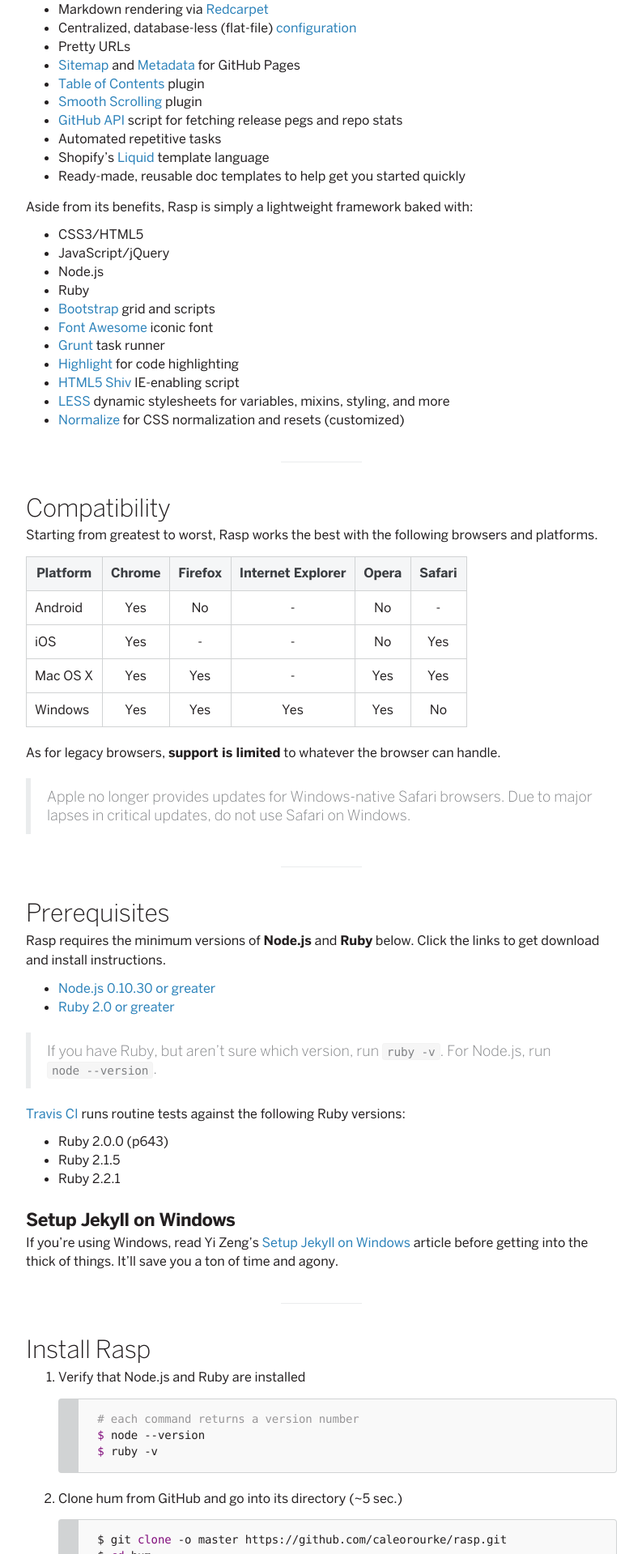
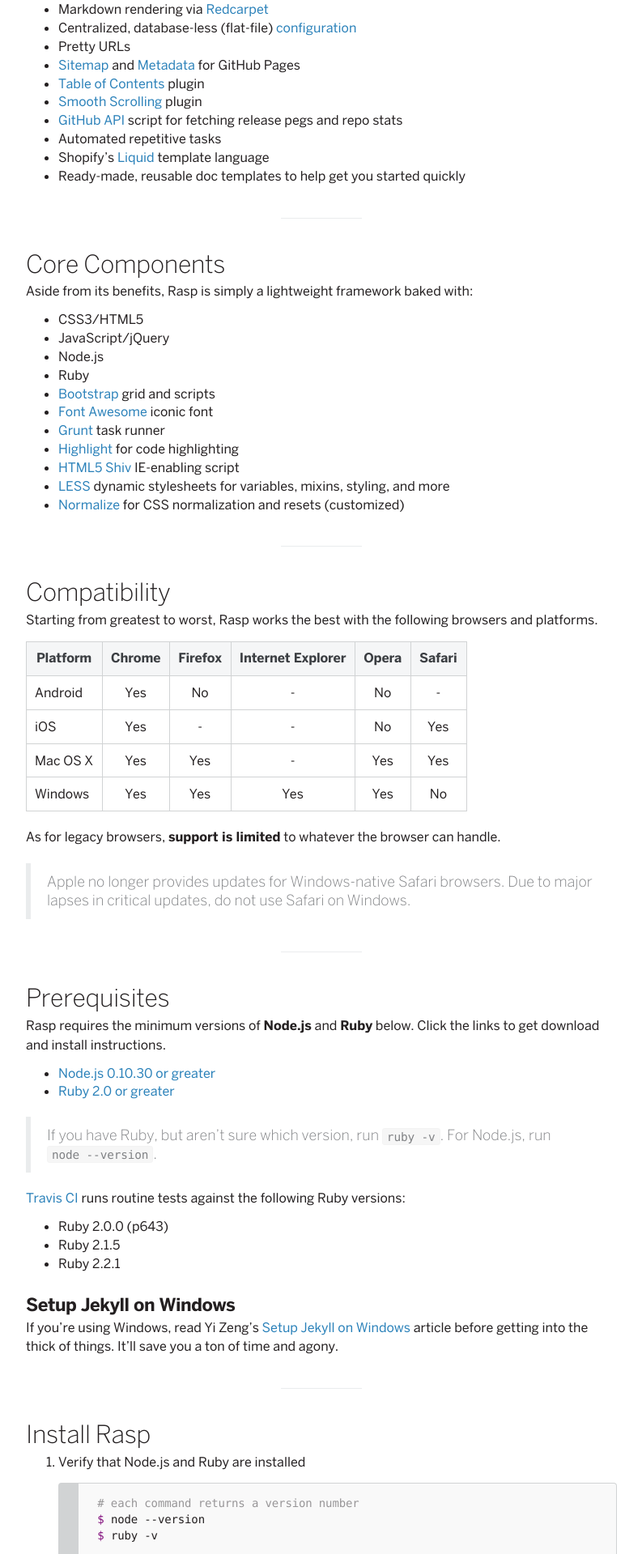
Before and after one commit to caleorourke/chirp, a Jekyll site: the page built from docs/getting-started.md, in a window 1280 px wide. Shown: the part 585-2504 px from the top of the page at 81% size, without its empty margins (243-1036 px from the left). Built offline with Jekyll 4.4.1, drawn with Linux system fonts in a browser that asks for light colours; nearby versions of some CDN libraries; Markdown is read by kramdown in place of the engine named in the settings; the repository's description, which GitHub fills in, is left out.

Commit message:
update headings for each section

```diff
--- a/docs/getting-started.md
+++ b/docs/getting-started.md
@@ -7,11 +7,13 @@
 ---
 
 # Introduction to {{site.github.title}}
+
 {{site.github.title}} is a discount Bootstrap for crafting technical docs on GitHub. It provides the facilities to write content exclusively in [Markdown](http://en.m.wikipedia.org/wiki/Markdown) and spin-up [Jekyll](http://jekyllrb.com)-powered static websites.
 
 ---
 
 # Features
+
 {{site.github.title}} is chock-full of nifty features and doodads.
 
 * Fast load times
@@ -27,6 +29,10 @@
 * Automated repetitive tasks
 * Shopify's [Liquid](http://liquidmarkup.org) template language
 * Ready-made, reusable doc templates to help get you started quickly
+
+---
+
+# Core Components
 
 Aside from its benefits, Rasp is simply a lightweight framework baked with:
 
@@ -45,6 +51,7 @@
 ---
 
 # Compatibility
+
 Starting from greatest to worst, {{site.github.title}} works the best with the following browsers and platforms.
 
 | Platform    | Chrome | Firefox | Internet Explorer | Opera | Safari |
@@ -61,6 +68,7 @@
 ---
 
 # Prerequisites
+
 {{site.github.title}} requires the minimum versions of **Node.js** and **Ruby** below. Click the links to get download and install instructions.
 
 * [Node.js 0.10.30 or greater](http://nodejs.org/download)
```
